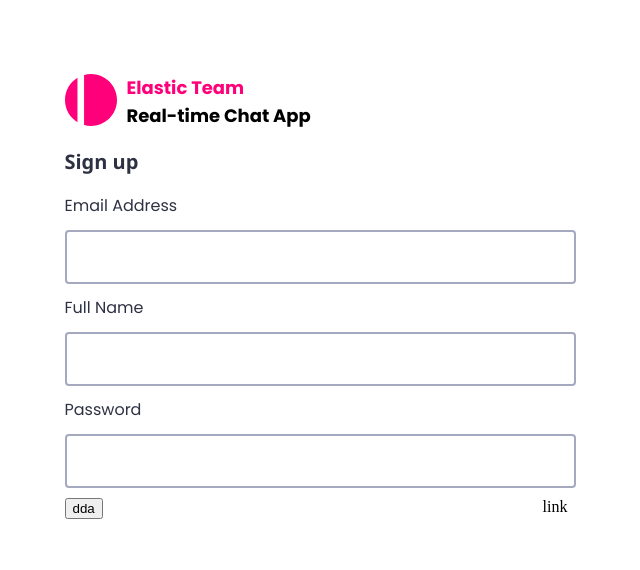
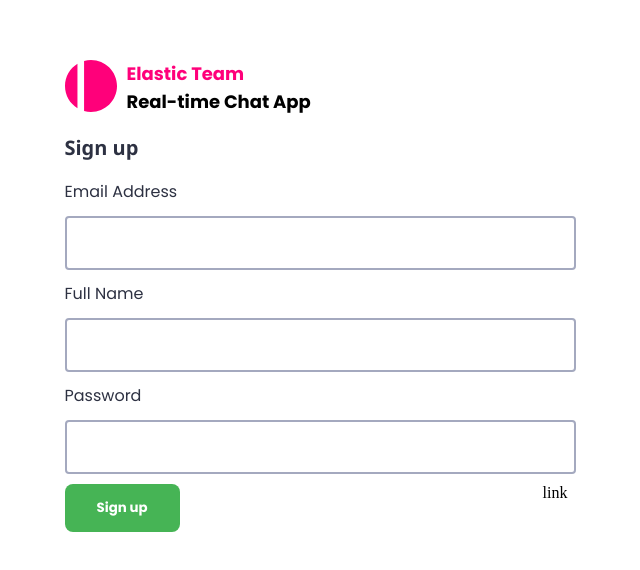
Before and after one commit to GiovanniCaiazzo01/Elastic-Team-OpenAI---Powered-Text-Generator-Challenge, a React (Vite) app in the folder client/: page /register in a window 1280 px wide. Shown: the part 104-674 px from the top of the page, without its empty margins (324-964 px from the left). Built offline with nearby package versions, Linux system fonts and the light colour scheme.

Commit message:
feat: new Layout Component Button

```diff
--- /dev/null
+++ b/client/src/layouts/Button/index.jsx
@@ -0,0 +1,58 @@
+import { StyledButton } from "./style";
+import PropTypes from "prop-types";
+
+const Button = ({
+  color,
+  backgroundColor,
+  borderRadius,
+  padding,
+  paddingLeft,
+  paddingRight,
+  paddingTop,
+  paddingBottom,
+  margin,
+  marginLeft,
+  marginRight,
+  marginTop,
+  marginBottom,
+  children,
+}) => {
+  return (
+    <StyledButton
+      color={color}
+      backgroundColor={backgroundColor}
+      borderRadius={borderRadius}
+      padding={padding}
+      paddingLeft={paddingLeft}
+      paddingRight={paddingRight}
+      paddingTop={paddingTop}
+      paddingBottom={paddingBottom}
+      margin={margin}
+      marginLeft={marginLeft}
+      marginRight={marginRight}
+      marginTop={marginTop}
+      marginBottom={marginBottom}
+    >
+      {children}
+    </StyledButton>
+  );
+};
+
+export { Button };
+
+Button.propTypes = {
+  color: PropTypes.string,
+  backgroundColor: PropTypes.string,
+  borderRadius: PropTypes.number,
+  padding: PropTypes.number,
+  paddingLeft: PropTypes.number,
+  paddingRight: PropTypes.number,
+  paddingTop: PropTypes.number,
+  paddingBottom: PropTypes.number,
+  margin: PropTypes.number,
+  marginLeft: PropTypes.number,
+  marginRight: PropTypes.number,
+  marginTop: PropTypes.number,
+  marginBottom: PropTypes.number,
+  children: PropTypes.node.isRequired,
+};
--- /dev/null
+++ b/client/src/layouts/Button/style.jsx
@@ -0,0 +1,58 @@
+import styled from "styled-components";
+
+export const StyledButton = styled.button`
+  cursor: pointer;
+  // PADDING SECTION
+  ${(props) =>
+    props.padding && `padding: ${props.theme.sizes.px[props.padding]};`}
+  ${(props) =>
+    props.paddingTop &&
+    !props.padding &&
+    `padding-top: ${props.theme.sizes.px[props.paddingTop]};`}
+${(props) =>
+    props.paddingBottom &&
+    !props.padding &&
+    `padding-bottom: ${props.theme.sizes.px[props.paddingBottom]};`}
+${(props) =>
+    props.paddingLeft &&
+    !props.padding &&
+    `padding-left: ${props.theme.sizes.px[props.paddingLeft]};`}
+${(props) =>
+    props.paddingRight &&
+    !props.padding &&
+    `padding-right: ${props.theme.sizes.px[props.paddingRight]};`}
+
+    // MARGIN SECTION
+    ${(props) =>
+    props.margin && `margin: ${props.theme.sizes.px[props.margin]};`}
+        ${(props) =>
+    props.marginTop &&
+    !props.margin &&
+    `margin-top: ${props.theme.sizes.px[props.marginTop]};`}
+    ${(props) =>
+    props.marginBottom &&
+    !props.margin &&
+    `margin-bottom: ${props.theme.sizes.px[props.marginBottom]};`}
+    ${(props) =>
+    props.marginLeft &&
+    !props.margin &&
+    `margin-left: ${props.theme.sizes.px[props.marginLeft]};`}
+    ${(props) =>
+    props.marginRight &&
+    !props.margin &&
+    `margin-right: ${props.theme.sizes.px[props.marginRight]};`}
+
+    //BORDER SECTION
+    border: none;
+  ${(props) =>
+    props.borderRadius &&
+    `border-radius: ${props.theme.sizes.px[props.borderRadius]};`}
+
+  //BACKGROND SECTION
+    ${(props) =>
+    props.backgroundColor &&
+    `background-color: ${props.theme.colors[props.backgroundColor]};`}
+
+    // COLOR SECTION
+    ${(props) => props.color && `color: ${props.theme.colors[props.color]};`}
+`;
--- a/client/src/layouts/index.js
+++ b/client/src/layouts/index.js
@@ -1,3 +1,4 @@
+export { Button } from "./Button";
 export { Input } from "./Input";
 export { Text } from "./Text";
 export { Img } from "./Img";
--- a/client/src/pages/Register/index.jsx
+++ b/client/src/pages/Register/index.jsx
@@ -1,5 +1,5 @@
 import { Logo } from "../../components";
-import { Container, Flex, Input, Text } from "../../layouts";
+import { Button, Container, Flex, Input, Text } from "../../layouts";
 const Register = () => {
   return (
     <Container padding={4} width={503} maxWidth={503}>
@@ -98,7 +98,23 @@ const Register = () => {
           marginBottom={4}
         />
         <Flex fullWidth justifyContent={3}>
-          <button>dda</button>
+          <Button
+            backgroundColor="brandGreen"
+            paddingLeft={15}
+            paddingRight={15}
+            paddingTop={3}
+            paddingBottom={3}
+            borderRadius={3}
+          >
+            <Text
+              color="white"
+              fontFamily="main"
+              fontWeight={6}
+              lineHeight={15}
+            >
+              Sign up
+            </Text>
+          </Button>
           <a>link</a>
         </Flex>
       </Flex>
--- a/client/src/themes/theme.js
+++ b/client/src/themes/theme.js
@@ -4,7 +4,7 @@ export const theme = {
     black: "#000000",
     darkGrey: "#2D3142",
     lightGrey: "#A4A9BF",
-    backGround: "#FFFFFF",
+    white: "#FFFFFF",
     brandGreen: "#46B455",
   },
 
```
